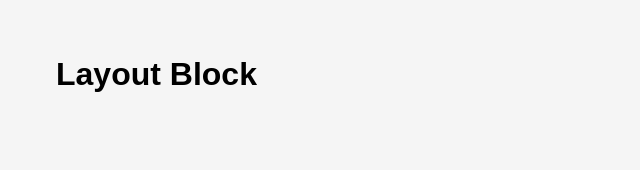
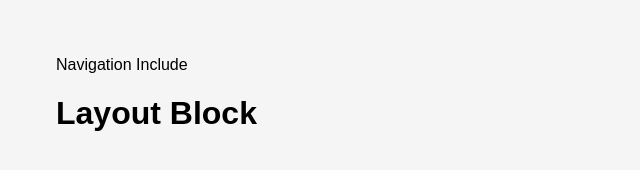
Before and after one commit to jonambas/batter-gulp, a website: page src/templates/layouts/layout.html in a window 1280 px wide. Shown: the whole page, without its empty margins (0-640 px from the left). Drawn offline with nearby package versions, Linux system fonts and the light colour scheme; files that its build step writes are made by us from their sources.

Commit message:
add includes placeholder

```diff
--- /dev/null
+++ b/src/templates/includes/navigation.html
@@ -0,0 +1 @@
+<nav>Navigation Include</nav>
--- a/src/templates/layouts/layout.html
+++ b/src/templates/layouts/layout.html
@@ -4,6 +4,8 @@
 		<link rel="stylesheet" href="public/styles/styles.min.css">
 	</head>
 	<body>
+
+		{% include "includes/navigation.html" %}
 
 		<h1>Layout Block</h1>
 
```
Also changed, not shown: dist/index.html.
